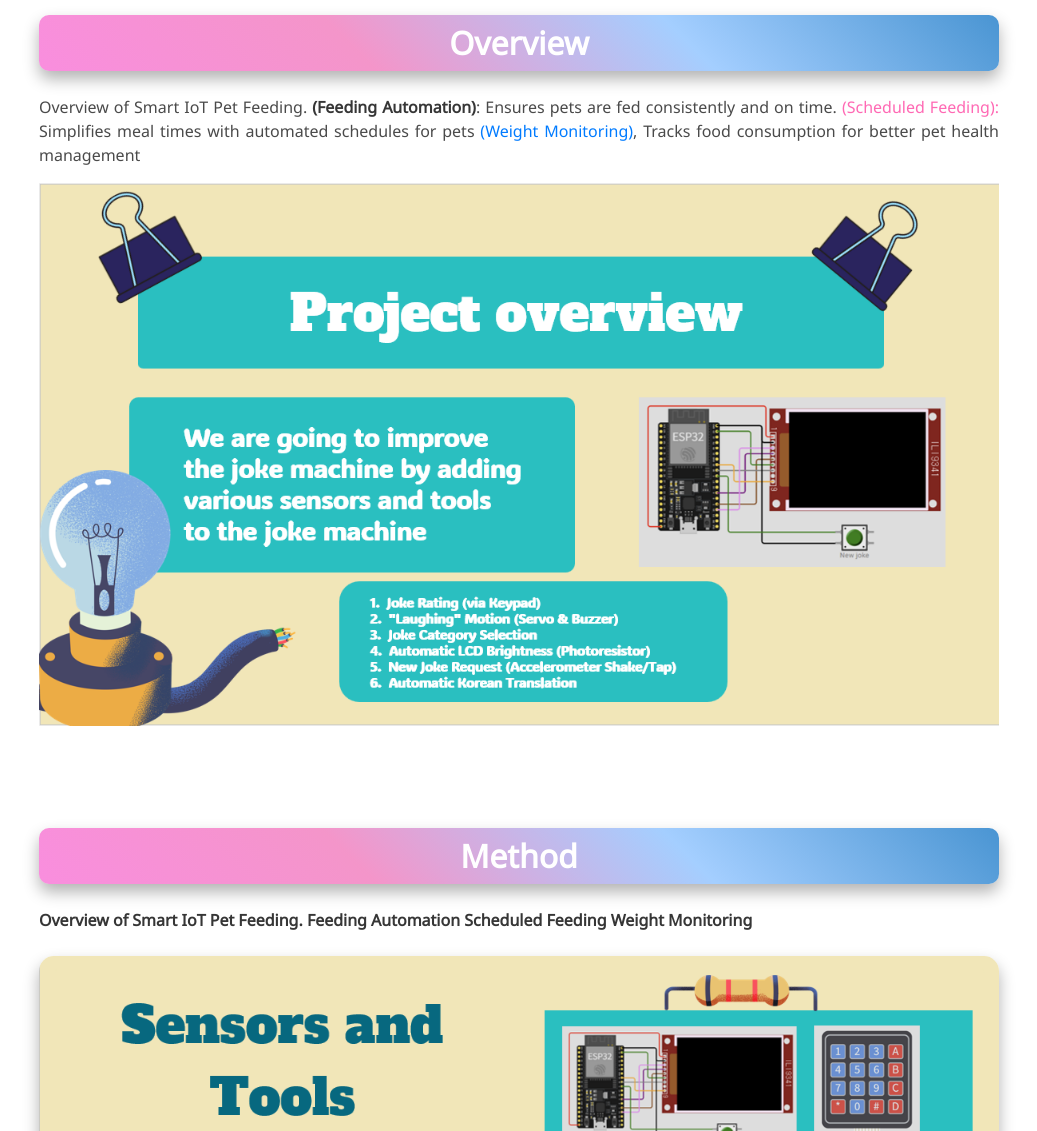
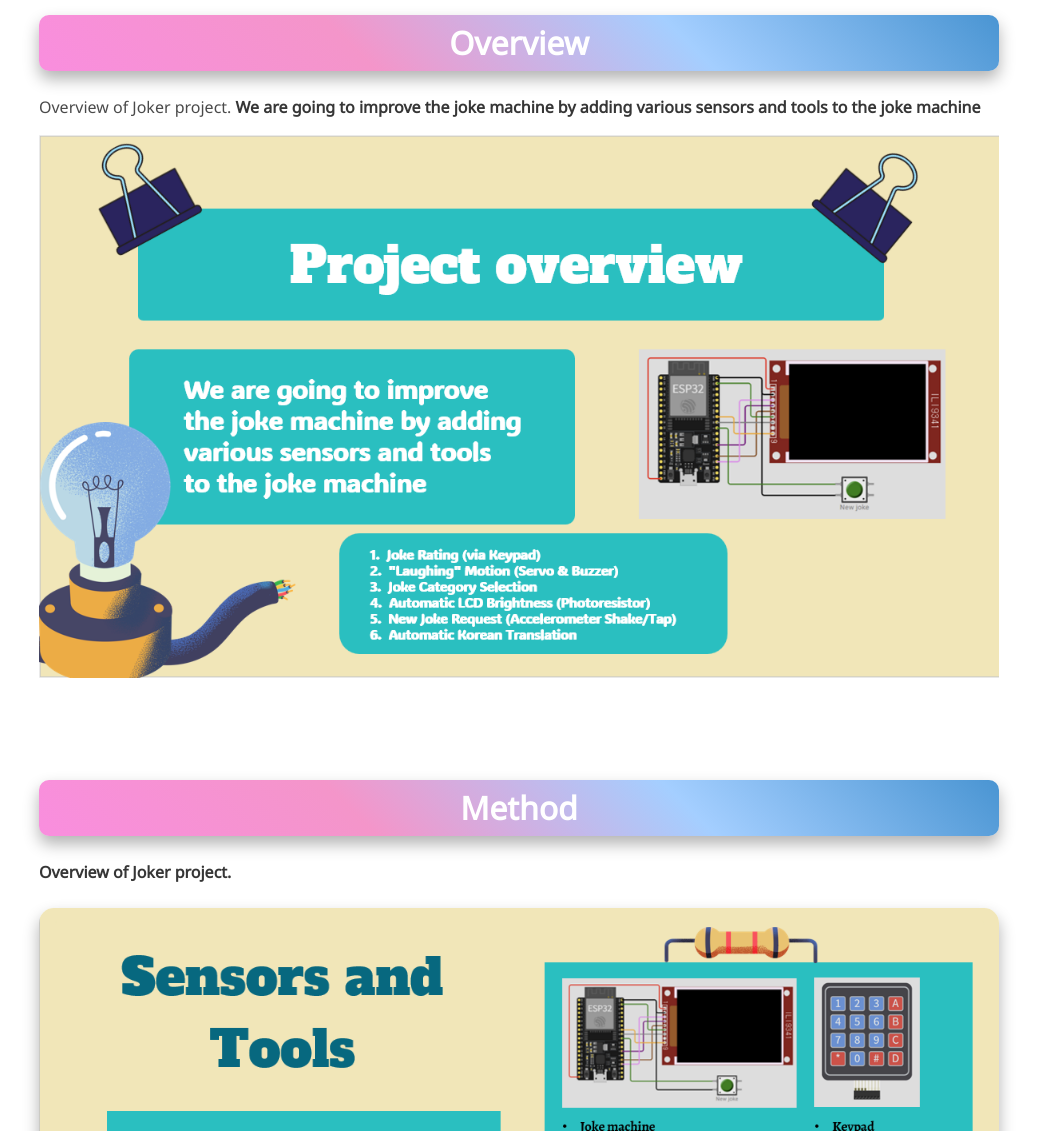
Before and after one commit to leo3898/IoT-000B, a plain HTML site: page index.html in a window 1280 px wide. Shown: the part 920-2051 px from the top of the page, without its empty margins (121-1158 px from the left). Drawn offline with nearby package versions, Linux system fonts and the light colour scheme; some icons are missing; a web font is replaced by a local one.

Commit message:
21010959

```diff
--- a/index.html
+++ b/index.html
@@ -210,10 +210,10 @@
            Overview
          </h2>
         <div class="content has-text-justified">
-            Overview of Smart IoT Pet Feeding.
-            <strong>(Feeding Automation)</strong>: Ensures pets are fed consistently and on time.
-            <span style="color: #ff69b4;">(Scheduled Feeding):</span> Simplifies meal times with automated schedules for pets
-            <span style="color: #007bff;">(Weight Monitoring)</span>, Tracks food consumption for better pet health management
+            Overview of Joker project.
+            <strong>We are going to improve the joke machine
+              by adding various sensors and tools to the joke machine
+            </strong>
           </p>
           <img src="static/images/Plan_1.png" alt="Teaser GIF" height="100%">
           <p class="subtitle has-text-centered">
@@ -238,10 +238,7 @@
            Method
          </h2>
           <div class="content has-text-justified" style="font-size: 4.5 rem;"></div>
-          <strong>Overview of Smart IoT Pet Feeding.</strong>
-          <strong>Feeding Automation</strong>
-          <strong>Scheduled Feeding</strong>
-           <strong>Weight Monitoring</strong>
+          <strong>Overview of Joker project.</strong>
           </div>
           </p>
           </p>
```
